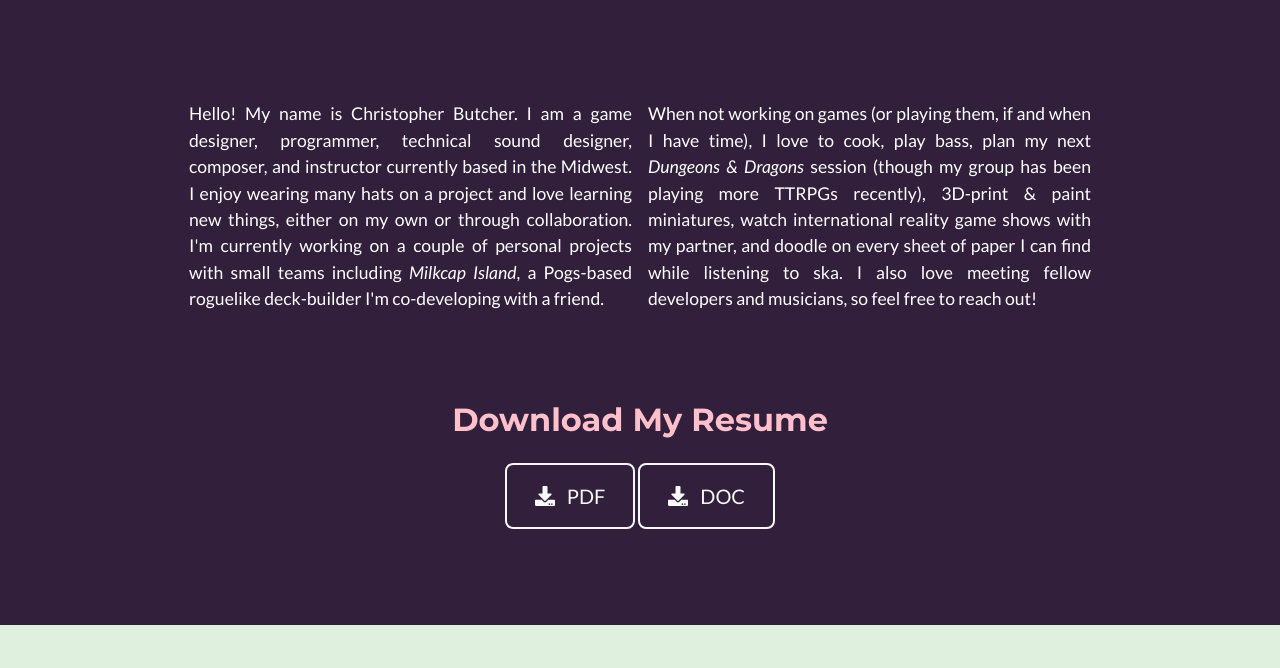
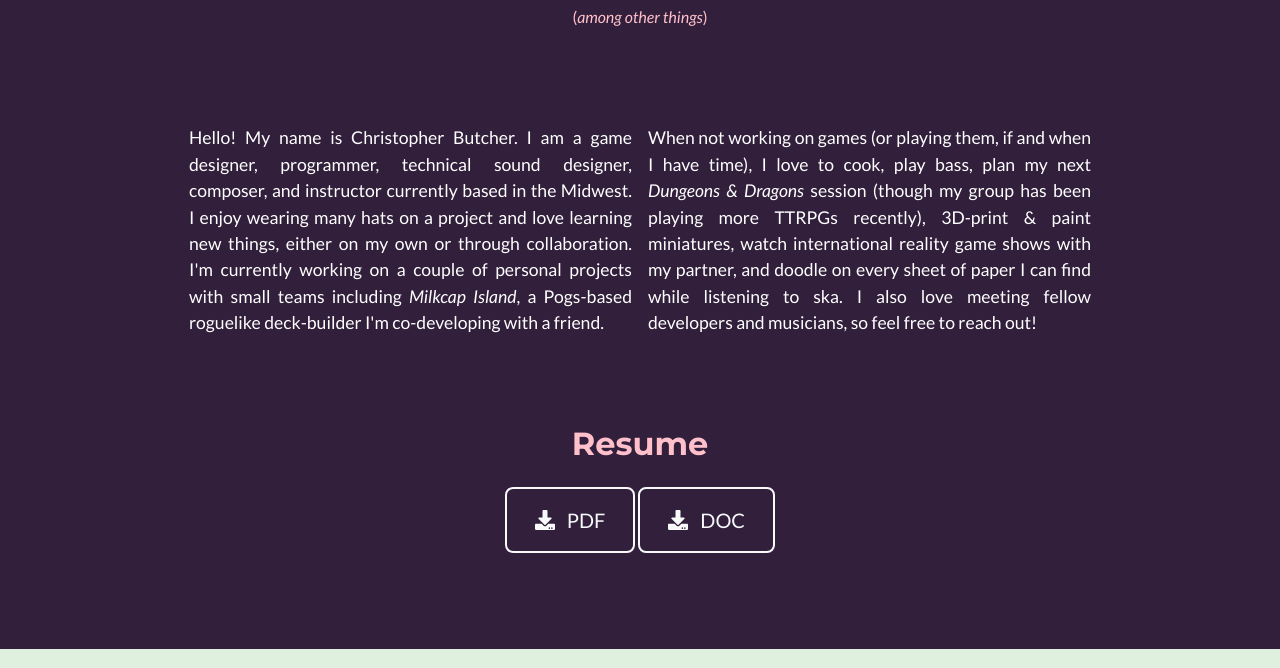
Before and after one commit to chrstphrbtchr/ChristopherButcherGamesWebsite, a plain HTML site: page index.html in a window 1280 px wide. Shown: the part 632-1300 px from the top of the page. Drawn offline with nearby package versions, Linux system fonts and the light colour scheme.

Commit message:
Update index.html
"(among other things)"

```diff
--- a/index.html
+++ b/index.html
@@ -78,6 +78,7 @@
                 </div>
                 <!-- Masthead Subheading-->
                 <h3 id="to-here">Game Programmer & Sound Designer</h3>
+                <h7 id="to-here">(<i>among other things</i>)</h6>
             </div>
         </header>
         <!-- About Section-->
@@ -110,7 +111,7 @@
                 </div>
                 <!-- About Section Button-->
                 <br><br><br>
-                <h2 class="text-center mb-4">Download My Resume</h2>
+                <h2 class="text-center mb-4">Resume</h2>
                 <div class="text-center mt-4">
                     <a class="btn btn-xl btn-outline-light" href="./assets/Christopher Butcher - Resume (Updated April 2025).pdf">
                         <i class="fas fa-download mr-2"></i>
@@ -314,7 +315,7 @@
                         </div>
                         <!-- About Section Button-->
                         <br>
-                        <h3 class="text-center mb-4">Download My Resume</h3>
+                        <h3 class="text-center mb-4">Resume</h3>
                         <div class="text-center mt-4">
                             <a class="btn btn-xl btn-outline-dark" href="./assets/Christopher Butcher - Resume (Updated April 2025).pdf">
                                 <i class="fas fa-download mr-2"></i>
```
